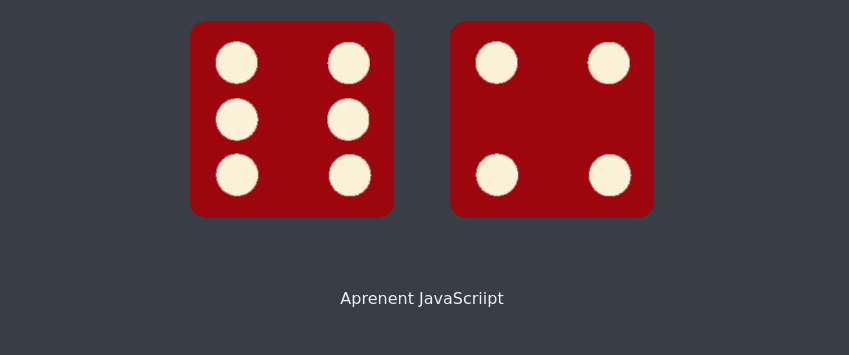
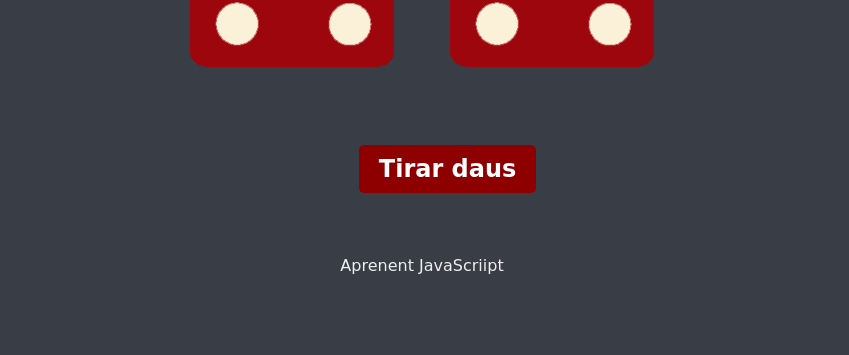
Before and after one commit to Leocanela279/Proyecto-Dados, a plain HTML site: page index.html in a window 1280 px wide. Shown: the part 445-800 px from the top of the page, without its empty margins (218-1067 px from the left). Drawn offline with Linux system fonts and the light colour scheme.

Commit message:
Añadi un botón para tirar los dados

```diff
--- a/index.html
+++ b/index.html
@@ -25,6 +25,8 @@
     </div>
 </div>
 
+<button id="tirar">Tirar daus</button>
+
 
 
 <footer>Aprenent JavaScriipt</footer>
--- a/scripts/index.js
+++ b/scripts/index.js
@@ -1,3 +1,7 @@
+const button = document.querySelector("button");
+
+button.addEventListener("click", () => {
+
 let randomNum1 = Math.floor(Math.random() * 6) + 1;
 let randomNum2 = Math.floor(Math.random() * 6) + 1;
 
@@ -10,3 +14,5 @@ else if (randomNum1 < randomNum2)
     document.querySelector("h1").textContent = "Player 2 Wins! 🚩";
 else
     document.querySelector("h1").textContent = "Draw!";
+
+});
--- a/styles/styles.css
+++ b/styles/styles.css
@@ -41,3 +41,17 @@ footer {
     font-family: 'Indie Flower', cursive;
 
 }
+
+button {
+    background-color: rgb(142, 0, 0);
+    color: white;
+    font-weight: bold;
+    font-family: 'Indie Flower', cursive;
+    font-size: 1.5rem;
+    padding: 10px 20px;
+    border: none;
+    border-radius: 5px;
+    cursor: pointer;
+    margin-top: 70px;
+    margin-left: 45%;
+}
```
